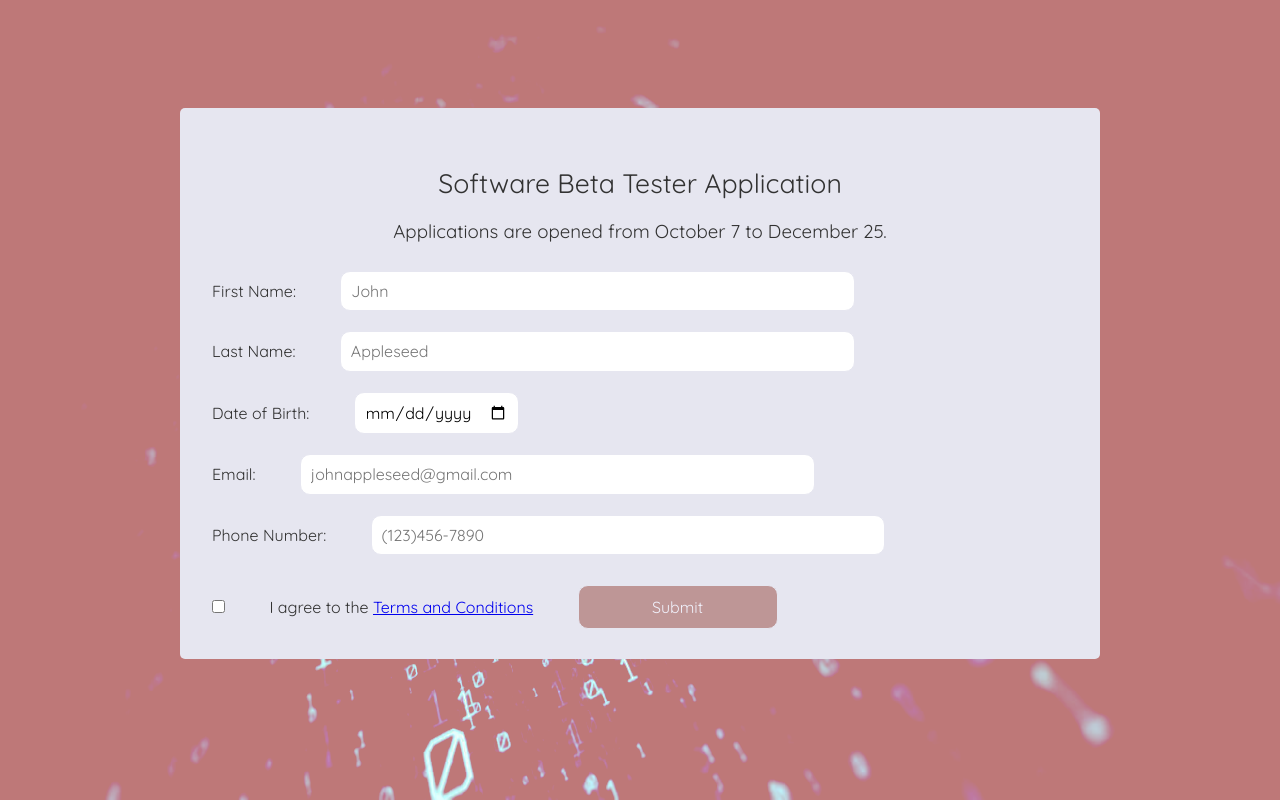
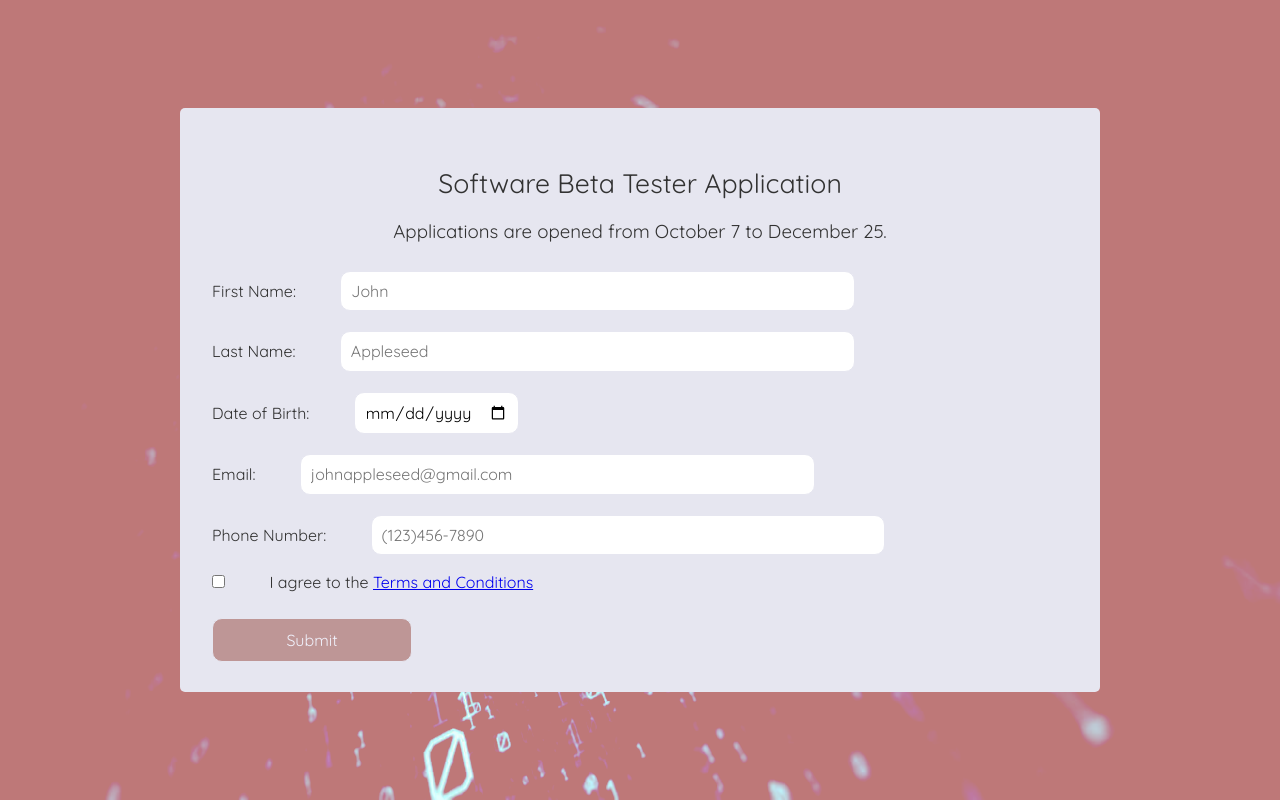
Before and after one commit to ITMD-362-Organization/Project1, a plain HTML site: page index.html in a window 1280 px wide. Drawn offline with Linux system fonts and the light colour scheme; files whose address does not match are found by name.

Commit message:
added <br>

```diff
--- a/index.html
+++ b/index.html
@@ -32,7 +32,7 @@
 
                 <!--terms and condition checkbox-->
                 <input type="checkbox" name="checkboxTC" id="tc" class="tc" onclick="validate()">
-                <label>I agree to the <a href="https://itmd-362-organization.github.io/Project1/">Terms and Conditions</a></label>
+                <label>I agree to the <a href="https://itmd-362-organization.github.io/Project1/">Terms and Conditions</a></label><br>
 
                 <!--submit buttom-->
                 <label>
```
